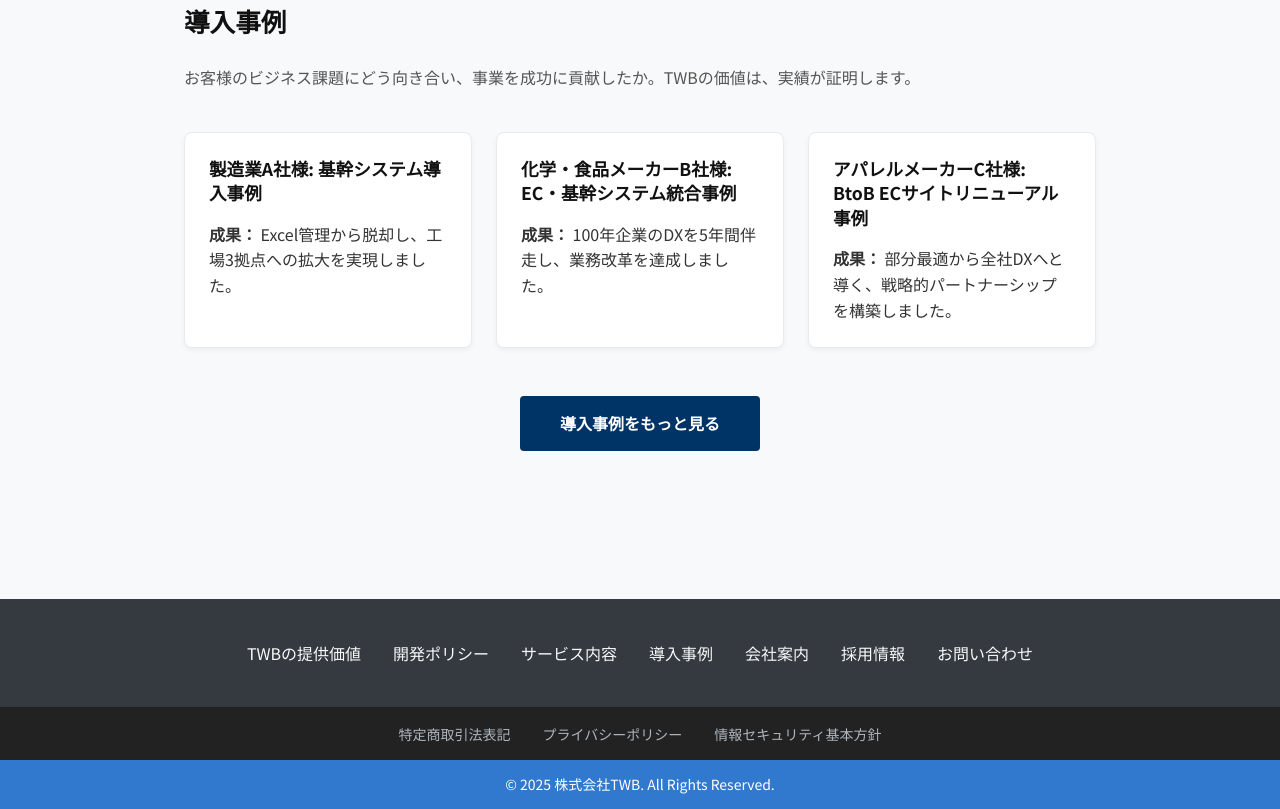
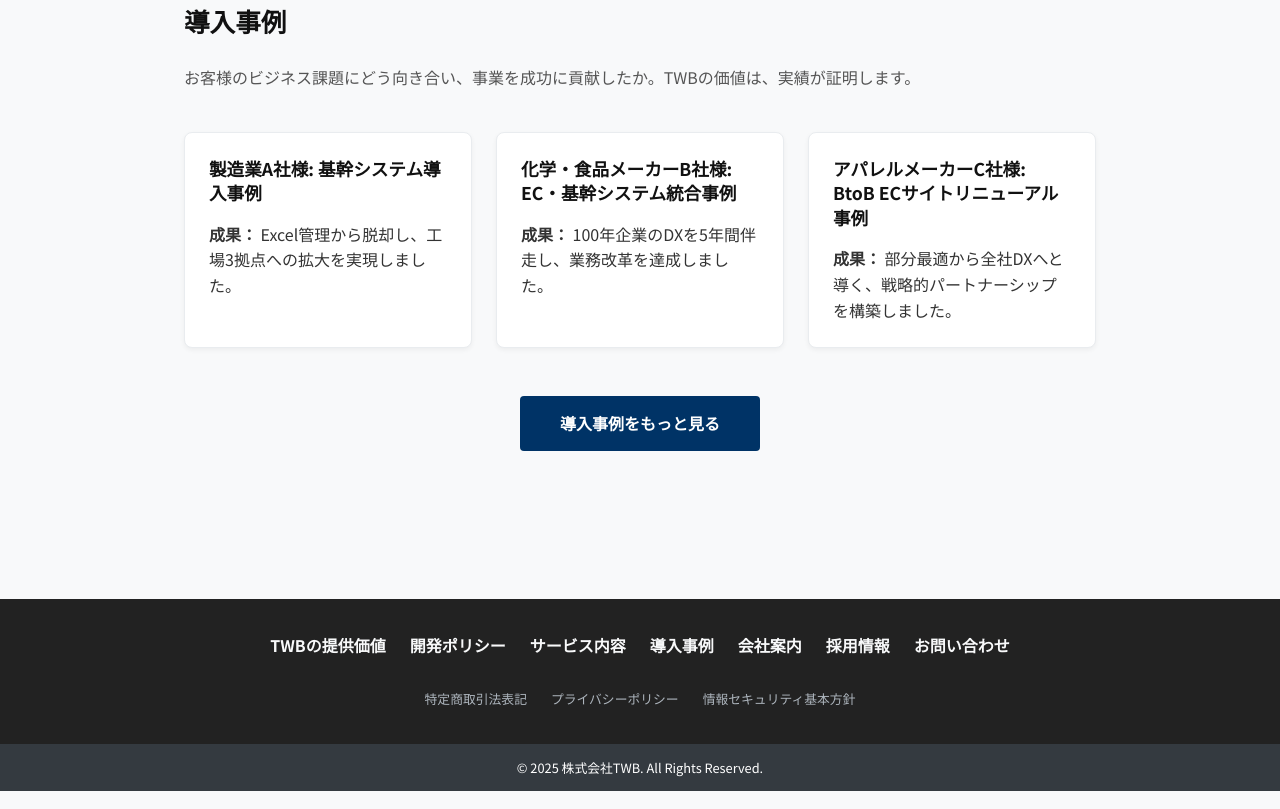
Before and after one commit to noritagu/twb-renew, a plain HTML site: page index.html in a window 1280 px wide. Shown: the part 1630-2439 px from the top of the page. Drawn offline with Linux system fonts and the light colour scheme.

Commit message:
fix(layout): Gemini修正

```diff
--- a/css/style.css
+++ b/css/style.css
@@ -1,6 +1,6 @@
 /* =================================================================
    TWB Official Website Stylesheet
-   Last Updated: 2025-09-17 (Multi-Layer Footer Update)
+   Last Updated: 2025-09-17 (Simplified Footer)
    ================================================================= */
 
 /* ===== 1. 基本設定 (Variables & Reset) ===== */
@@ -313,24 +313,25 @@ header ul a:hover {
 /* ===== 7. フッター (Footer) - 全面的に修正 ===== */
 .site-footer {
     margin-top: 4rem;
+    color: #fff;
 }
 
-.footer-main {
-    background-color: #343a40;
-    color: #fff;
-    padding: 2.5rem 1rem;
+.footer-menu-wrapper {
+    background-color: #222222;
+    padding: 2rem 1rem; /* 上下の余白を詰める */
 }
 
 .footer-container {
     max-width: 960px;
     margin: 0 auto;
+    text-align: center;
 }
 
 .footer-nav ul {
     display: flex;
     justify-content: center;
     flex-wrap: wrap;
-    gap: 1rem 2rem;
+    gap: 1rem 1.5rem;
     list-style: none;
     margin: 0;
     padding: 0;
@@ -338,7 +339,7 @@ header ul a:hover {
 
 .footer-nav a {
     color: #f8f9fa;
-    font-weight: normal;
+    font-weight: 700;
     text-decoration: none;
     transition: color 0.3s ease;
 }
@@ -348,16 +349,15 @@ header ul a:hover {
     text-decoration: underline;
 }
 
-.footer-secondary {
-    background-color: #222222;
-    padding: 0.75rem 1rem;
+.footer-legal {
+    margin-top: 1.5rem; /* 上のメニューとの間隔を詰める */
 }
 
 .footer-legal ul {
     display: flex;
     justify-content: center;
     flex-wrap: wrap;
-    gap: 1rem 2rem;
+    gap: 1rem 1.5rem;
     list-style: none;
     margin: 0;
     padding: 0;
@@ -365,8 +365,8 @@ header ul a:hover {
 
 .footer-legal a {
     color: #adb5bd;
-    font-size: 0.875rem;
-    font-weight: normal;
+    font-size: 0.8rem; /* フォントサイズを小さく */
+    font-weight: normal; /* 細字にする */
     text-decoration: none;
     transition: color 0.3s ease;
 }
@@ -377,7 +377,7 @@ header ul a:hover {
 }
 
 .footer-copyright {
-    background-color: #3079ce;
+    background-color: #343a40;
     color: #fff;
     padding: 0.75rem 1rem;
     text-align: center;
@@ -385,7 +385,7 @@ header ul a:hover {
 
 .footer-copyright p {
     margin: 0;
-    font-size: 0.875rem;
+    font-size: 0.8rem;
 }
 
 
--- a/index.html
+++ b/index.html
@@ -102,7 +102,7 @@
     </main>
 
     <footer class="site-footer">
-        <div class="footer-main">
+        <div class="footer-menu-wrapper">
             <div class="footer-container">
                 <nav class="footer-nav">
                     <ul>
@@ -115,10 +115,6 @@
                         <li><a href="contact.html">お問い合わせ</a></li>
                     </ul>
                 </nav>
-            </div>
-        </div>
-        <div class="footer-secondary">
-            <div class="footer-container">
                 <nav class="footer-legal">
                     <ul>
                         <li><a href="#">特定商取引法表記</a></li>
```
